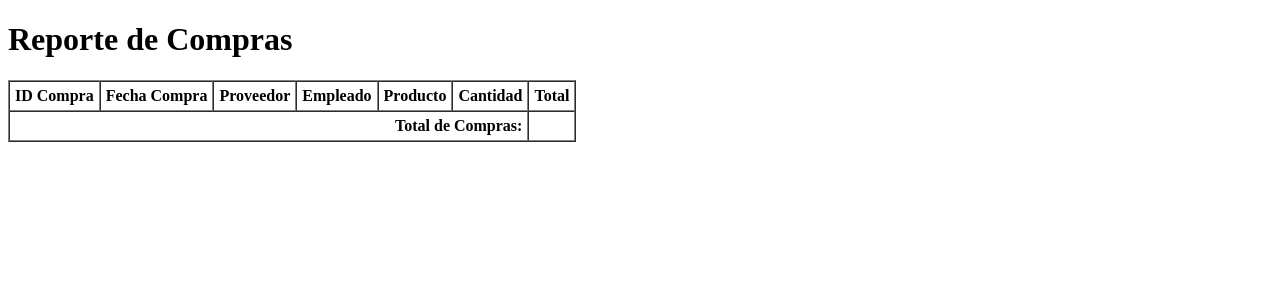
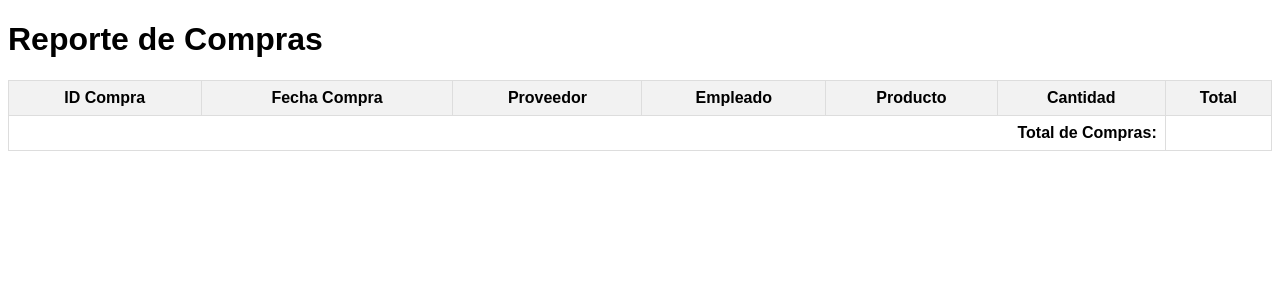
Before and after one commit to PirloFMJ/ProyectoProgramacion, a Django app: template inventario/templates/inventario/reporte_compras_pdf.html in a window 1280 px wide. Shown: the top 300 px of the page. Run offline with Django 5.2, Linux system fonts and the light colour scheme; the template is opened without the code that fills it, so the values that code supplies are empty.

Commit message:
Se corrigió el requirements

```diff
--- a/inventario/templates/inventario/reporte_compras_pdf.html
+++ b/inventario/templates/inventario/reporte_compras_pdf.html
@@ -3,10 +3,17 @@
 <head>
     <meta charset="UTF-8">
     <title>Reporte de Compras</title>
+    <style>
+        body { font-family: Arial, sans-serif; }
+        table { width: 100%; border-collapse: collapse; }
+        th, td { padding: 8px; border: 1px solid #ddd; }
+        th { background-color: #f2f2f2; }
+        .total-row { font-weight: bold; }
+    </style>
 </head>
 <body>
     <h1>Reporte de Compras</h1>
-    <table border="1" cellspacing="0" cellpadding="5">
+    <table>
         <thead>
             <tr>
                 <th>ID Compra</th>
--- a/requierements.txt
+++ b/requirements.txt
@@ -2,3 +2,5 @@ django==5.1.2
 django-environ==0.11.2
 django-tailwind==3.8.0
 mysqlclient==2.2.5
+openpyxl==3.1.5
+xhtml2pdf==0.2.16
```
Also changed, not shown: inventario/templates/inventario/reporte_inventario_pdf.html (+8 -1 lines).
